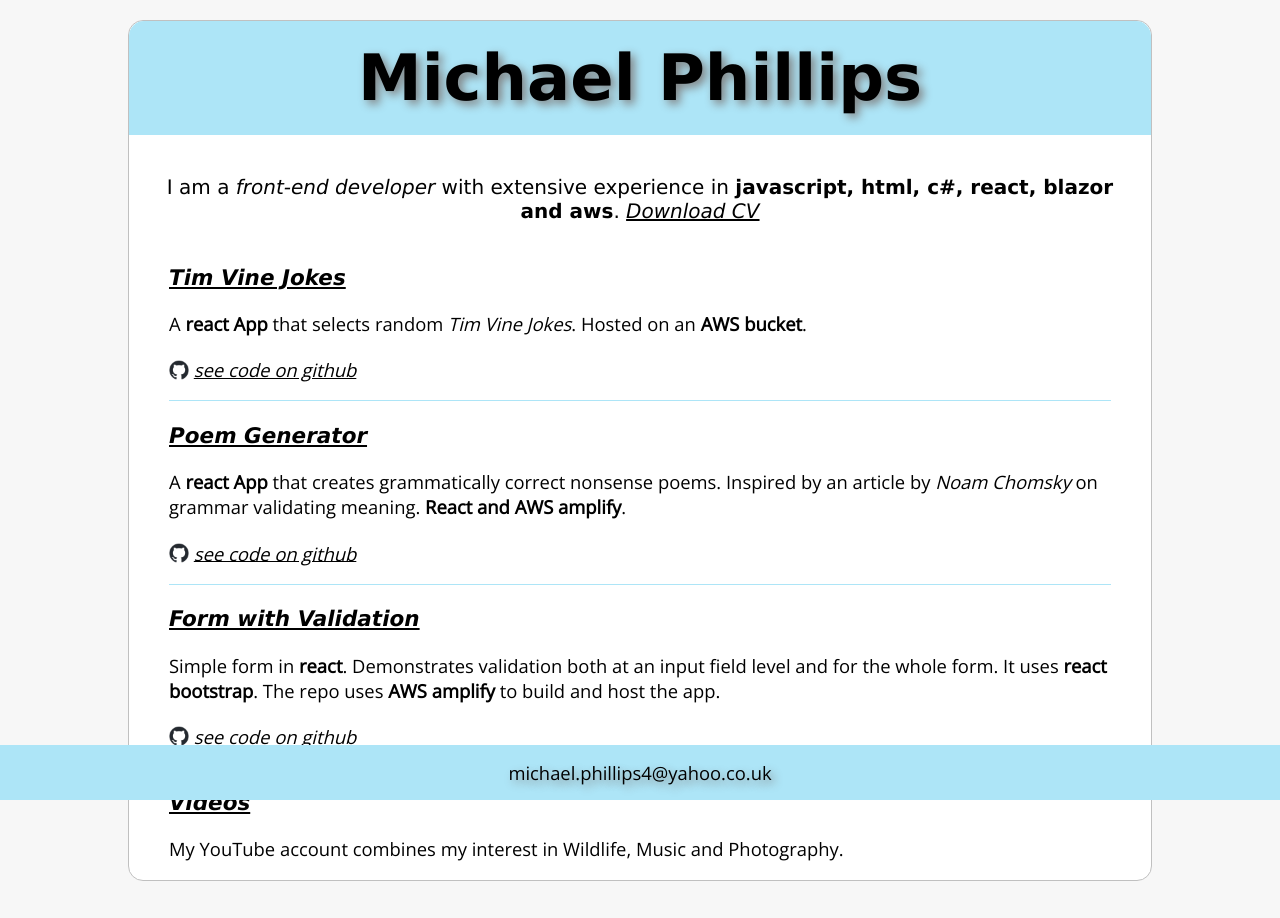
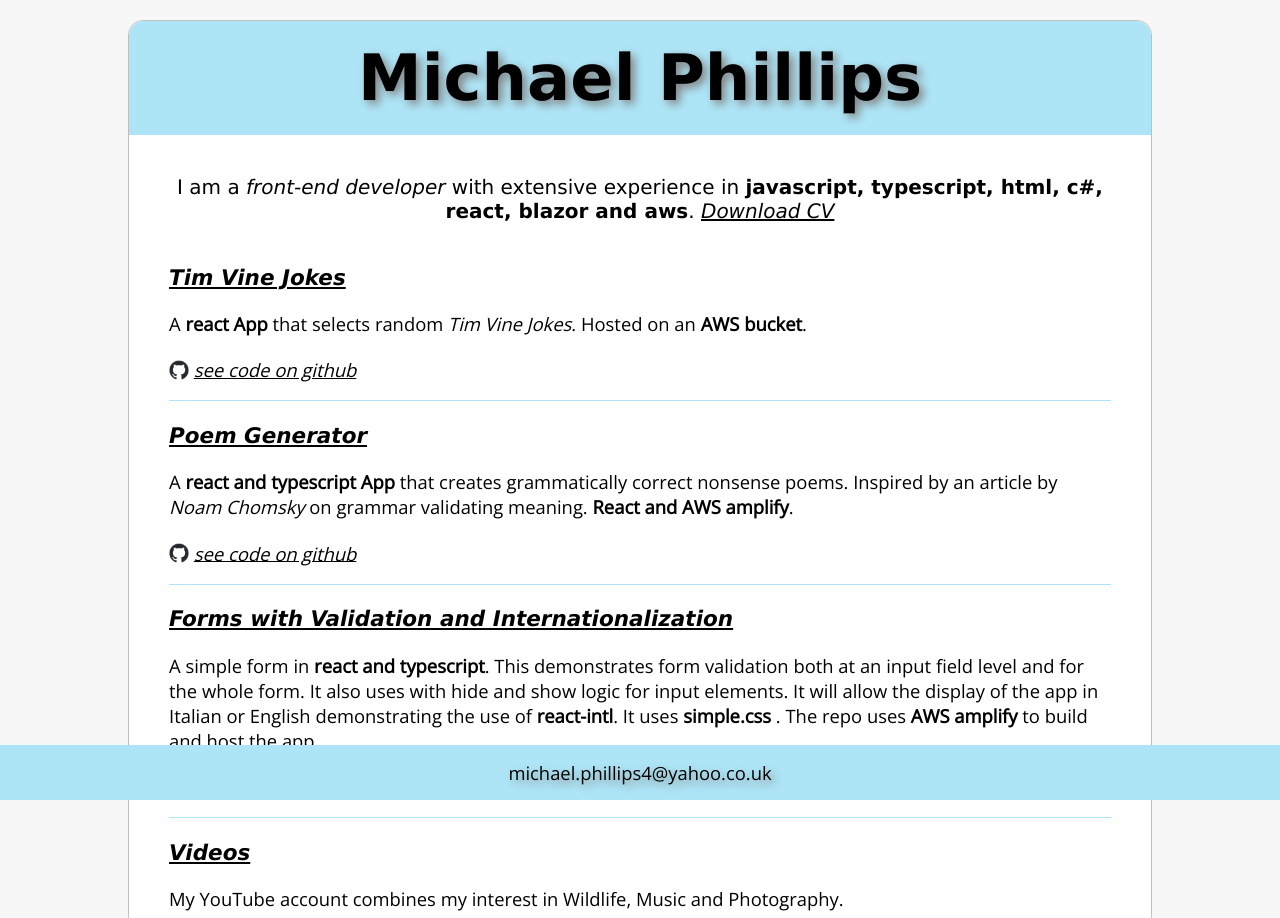
Before and after one commit to michaelphillips4/area2-landing, a website: page index.html in a window 1280 px wide. Shown: the top 918 px of the page. Drawn offline with nearby package versions, Linux system fonts and the light colour scheme.

Commit message:
updated landing page

```diff
--- a/index.html
+++ b/index.html
@@ -23,7 +23,7 @@
 
       <p class="description">
         I am a <i>front-end developer</i> with extensive experience in
-        <b>javascript, html, c#, react, blazor and aws</b>.
+        <b>javascript, typescript, html, c#, react, blazor and aws</b>.
         <a href="CV.pdf" target="_blank">Download CV</a>
       </p>
 
@@ -63,7 +63,7 @@
               <h3>Poem Generator</h3></a
             >
             <p>
-              A <b>react App</b> that creates grammatically correct nonsense
+              A <b>react and typescript App</b> that creates grammatically correct nonsense
               poems. Inspired by an article by <i>Noam Chomsky</i> on grammar
               validating meaning. <b>React and AWS amplify</b>.
             </p>
@@ -87,15 +87,15 @@
           <article>
             <a
               target="_blank"
-              href="https://master.d1aacpjwad15j8.amplifyapp.com/"
+              href="https://main.d1atagnouxkgdw.amplifyapp.com/"
             >
-              <h3>Form with Validation</h3></a
+              <h3>Forms with Validation and Internationalization</h3></a
             >
             <p>
-              Simple form in <b>react</b>. Demonstrates validation both at an
-              input field level and for the whole form. It uses
-              <b>react bootstrap</b>. The repo uses <b>AWS amplify</b> to build
-              and host the app.
+              A simple form in <b>react and typescript</b>. This demonstrates form validation both at an
+              input field level and for the whole form. It also uses with hide and show logic for input elements.
+              It will allow the display of the app in Italian or English demonstrating the use of <b>react-intl</b>. It uses
+              <b>simple.css </b>. The repo uses <b>AWS amplify</b> to build and host the app.
             </p>
             <p class="git-link">
               <img
@@ -104,41 +104,13 @@
                 style="vertical-align: middle"
               />
               <a
-                href="https://github.com/michaelphillips4/boot-strap-form"
+                href="https://github.com/michaelphillips4/international-forms-validation"
                 style="vertical-align: middle"
                 >see code on github</a
               >
             </p>
           </article>
         </li>
-      <!--   <li>
-          <article>
-            <a
-              target="_blank"
-              href="https://master.d1rmcfyceeugi7.amplifyapp.com/"
-            >
-              <h3>Guitar Music</h3></a
-            >
-
-            <p>
-              Some of my guitar playing. The code for the site uses
-              <b>react</b> and uses an <b>s3 bucket</b> to store the mp3 files
-              and a <b>Amazon Gateway web api</b> to read the <b>s3 bucket</b>.
-            </p>
-            <p class="git-link">
-              <img
-                src="github-mark.png"
-                width="20"
-                style="vertical-align: middle"
-              />
-              <a
-                href="https://github.com/michaelphillips4/area2"
-                style="vertical-align: middle"
-                >see code on github (area2)</a
-              >
-            </p>
-          </article>
-        </li> -->
         <li>
           <article class="last">
             <a href="https://www.youtube.com/@MichaelPhillips4" target="_blank">
```
